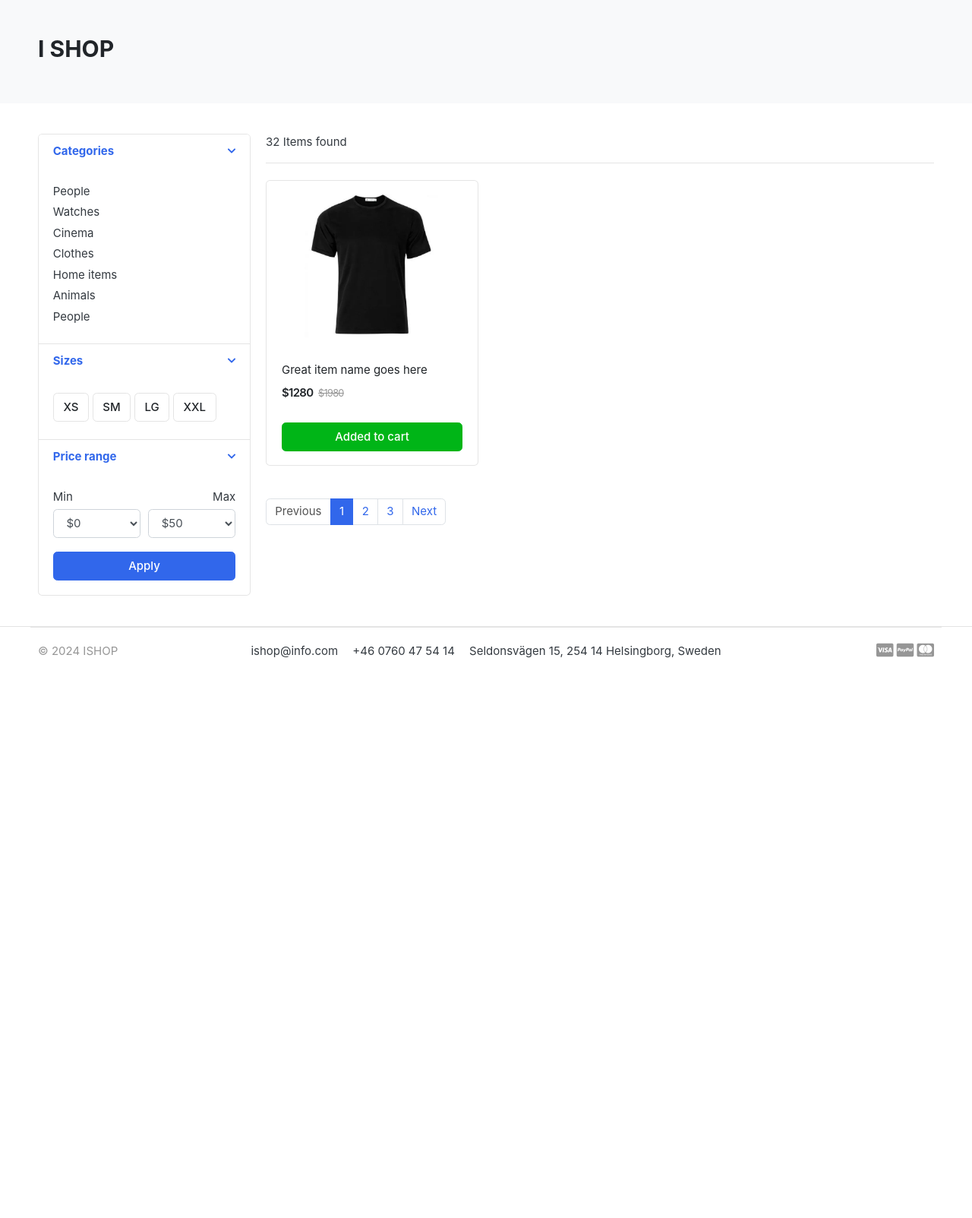
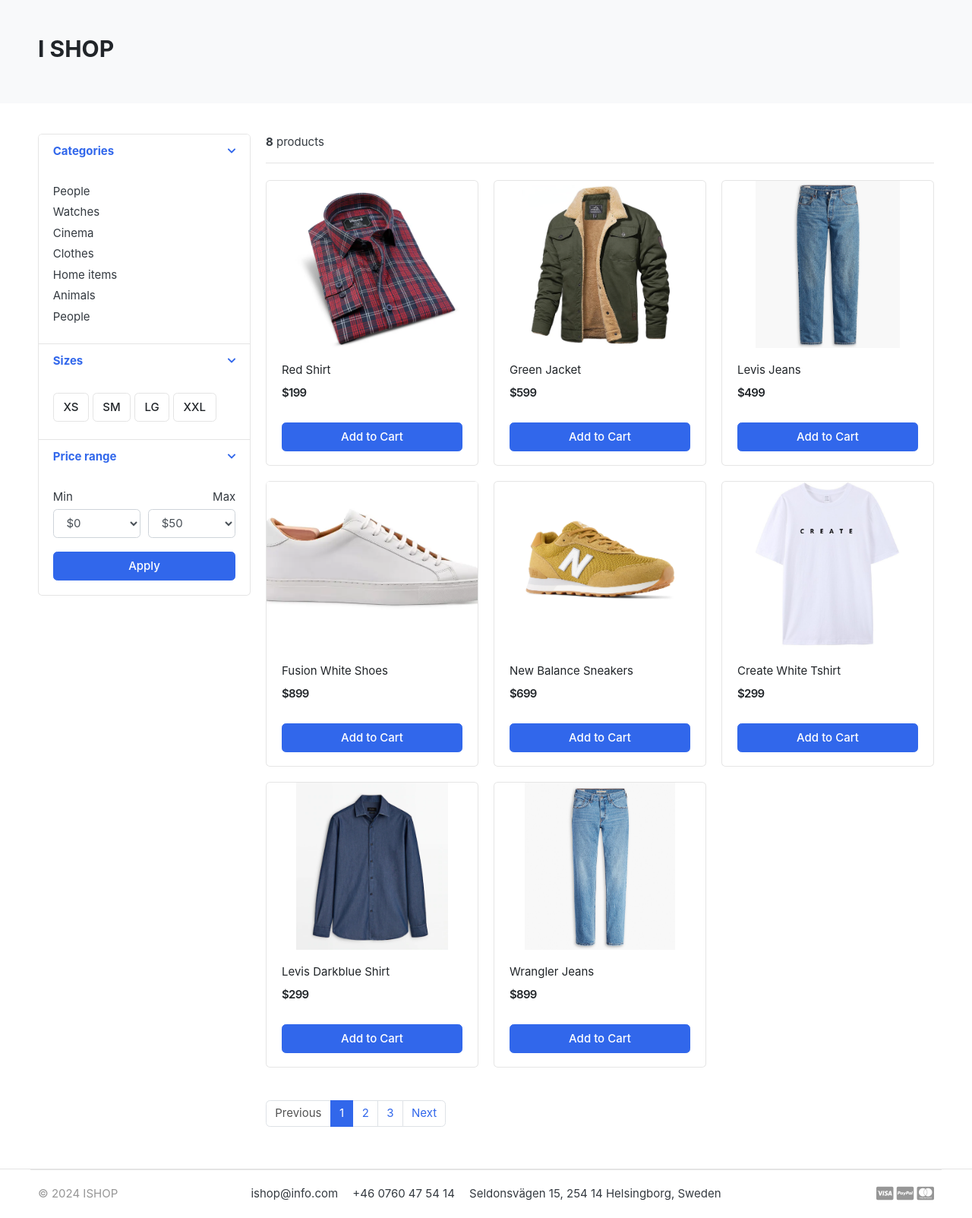
Before and after one commit to GlennJohansson85/shop, a Django app: page /products/ in a window 1280 px wide. Shown: the part 118-1721 px from the top of the page at 76% size. Before the commit the page ends 984 px from the top, so only its background shows below. Run offline with Django 3.2, Linux system fonts and the light colour scheme; data comes from the database, SQL or seed files in the repository; some libraries are stand-ins or nearby versions; some web fonts are replaced.

Commit message:
Display products from database in the products.html

```diff
--- a/products/views.py
+++ b/products/views.py
@@ -1,5 +1,14 @@
+#_________________________________________________________________________  PRODUCTS/VIEWS.PY  -->
 from django.shortcuts import render
+from .models import Product
 
-# Create your views here.
+
 def products(request):
-    return render(request,'products/products.html')
+    products = Product.objects.all().filter(is_available=True)
+    product_count = products.count() # Return no avavilable
+
+    context = {
+        'products': products,
+        'product_count': product_count,
+    }
+    return render(request,'products/products.html', context)
--- a/templates/products/products.html
+++ b/templates/products/products.html
@@ -107,28 +107,31 @@
             <main class="col-md-9">
                 <header class="border-bottom mb-4 pb-3">
                     <div class="form-inline">
-                        <span class="mr-md-auto">32 Items found </span>
+                        <span class="mr-md-auto"><strong>{{ product_count }}</strong> products</span>
                     </div>
                 </header>
+
                 <div class="row">
+                    {% for product in products %}
                     <div class="col-md-4">
                         <figure class="card card-product-grid">
                             <div class="img-wrap">
-                                <img src="{% static 'images/items/1.png' %}">
+                                <img src="{{ product.images.url }}">
                             </div>
                             <figcaption class="info-wrap">
                                 <div class="fix-height">
-                                    <a href="./product-detail.html" class="title">Great item name goes here</a>
+                                    <a href="./product-detail.html" class="title">{{ product.product_name }}</a>
                                     <div class="price-wrap mt-2">
-                                        <span class="price">$1280</span>
-                                        <del class="price-old">$1980</del>
+                                        <span class="price">${{ product.price }}</span>
                                     </div>
                                 </div>
-                                <a href="#" class="btn btn-block btn-success">Added to cart</a>
+                                <a href="#" class="btn btn-block btn-primary">Add to Cart</a>
                             </figcaption>
                         </figure>
                     </div>
+                    {% endfor %}
                 </div>
+
                 <nav class="mt-4" aria-label="Page navigation sample">
                     <ul class="pagination">
                         <li class="page-item disabled"><a class="page-link" href="#">Previous</a></li>
```
